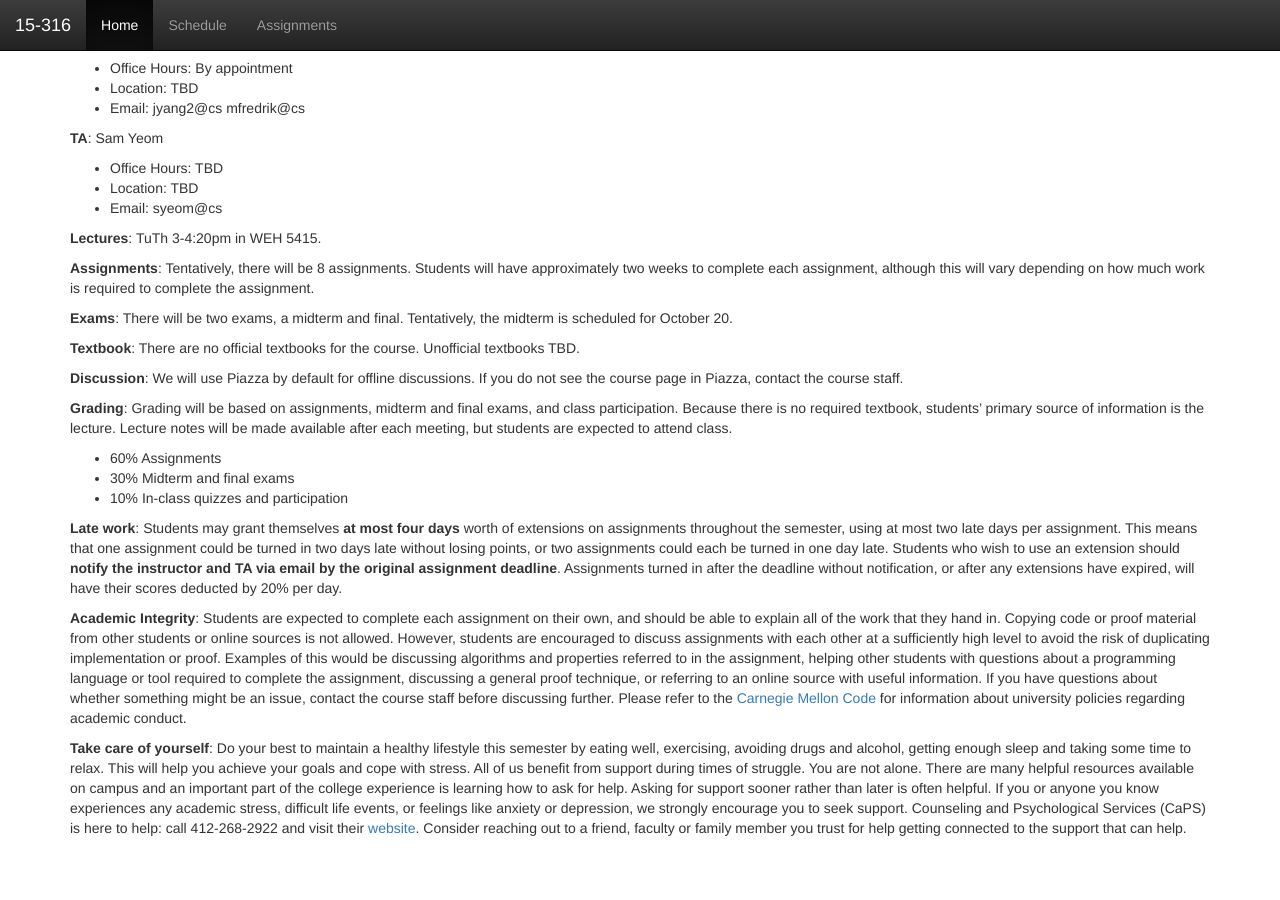
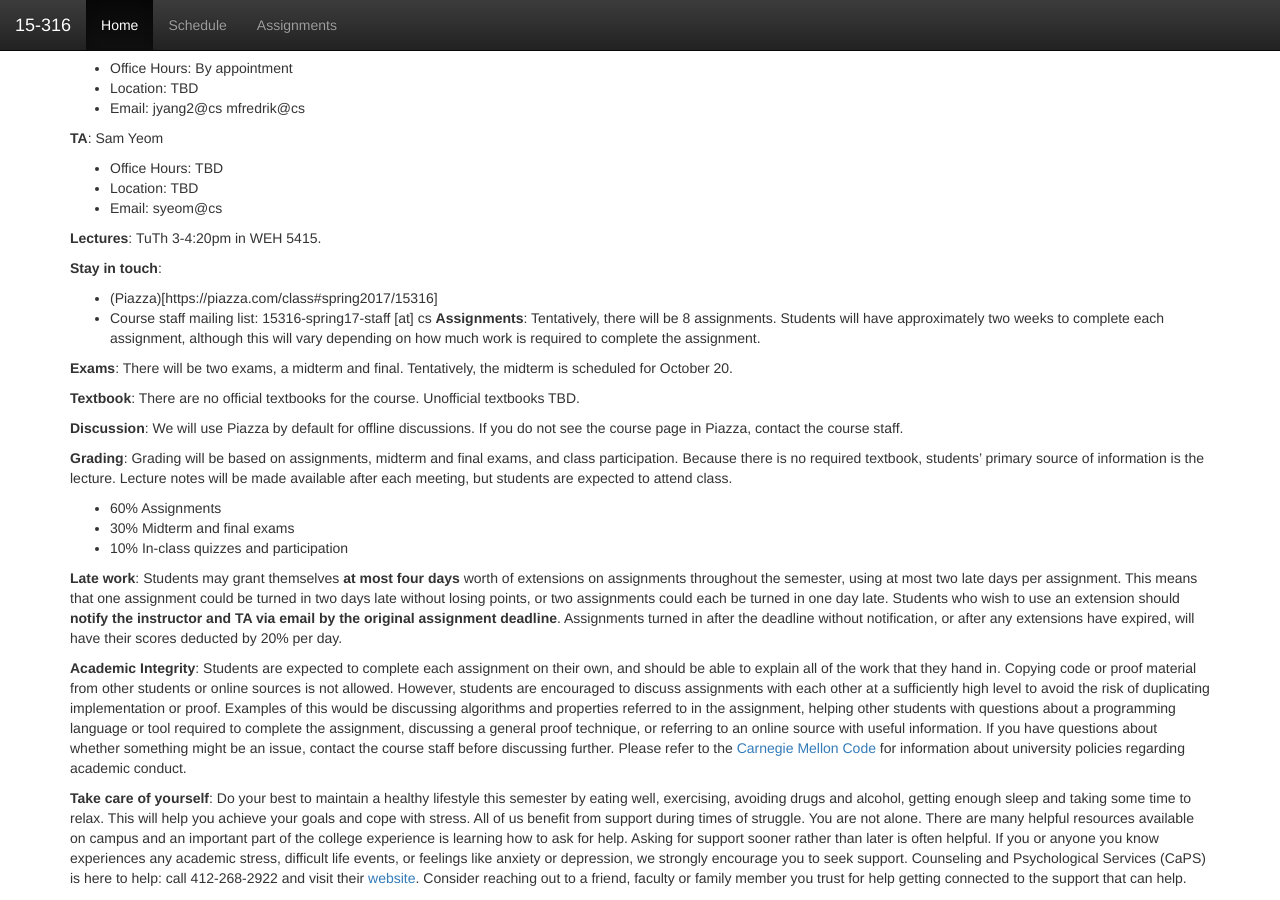
Before and after one commit to cmu-15-316/cmu-15-316.github.io, a Jekyll site: the page built from index.markdown, in a window 1280 px wide and 900 px high, scrolled down 676 px. Built offline with Jekyll 4.4.1, drawn with Linux system fonts in a browser that asks for light colours; nearby versions of some CDN libraries; our own code applies the rules of GitHub Pages for plain Markdown files; before the commit the page ends 1554 px from its top, so only the background shows below that.

Commit message:
added course staff information

```diff
--- a/index.markdown
+++ b/index.markdown
@@ -49,6 +49,10 @@ Students will learn the principles behind designing secure systems by constructi
 
 **Lectures**: TuTh 3-4:20pm in WEH 5415.
 
+**Stay in touch**:
+
+*   (Piazza)[https://piazza.com/class#spring2017/15316]
+*   Course staff mailing list: 15316-spring17-staff [at] cs
 **Assignments**: Tentatively, there will be 8 assignments. Students will have approximately two weeks to complete each assignment, although this will vary depending on how much work is required to complete the assignment.
 
 **Exams**: There will be two exams, a midterm and final. Tentatively, the midterm is scheduled for October 20.
```
